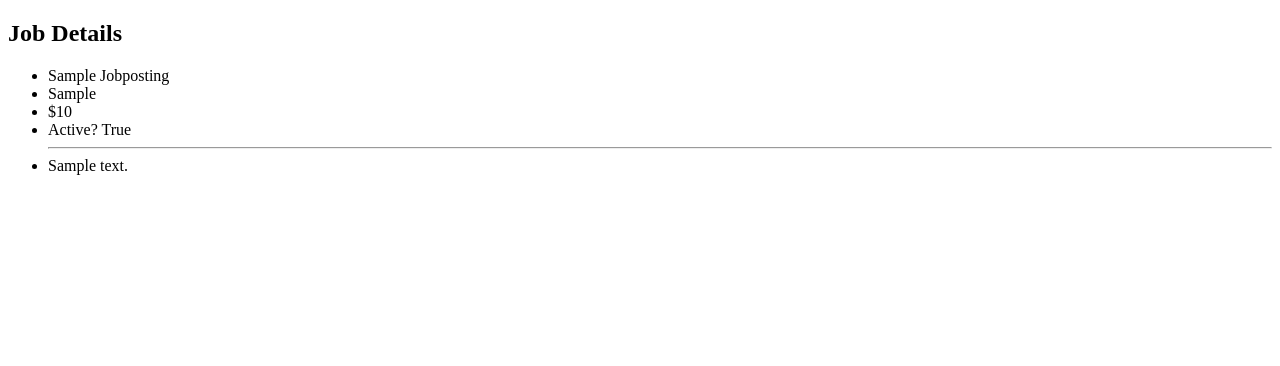
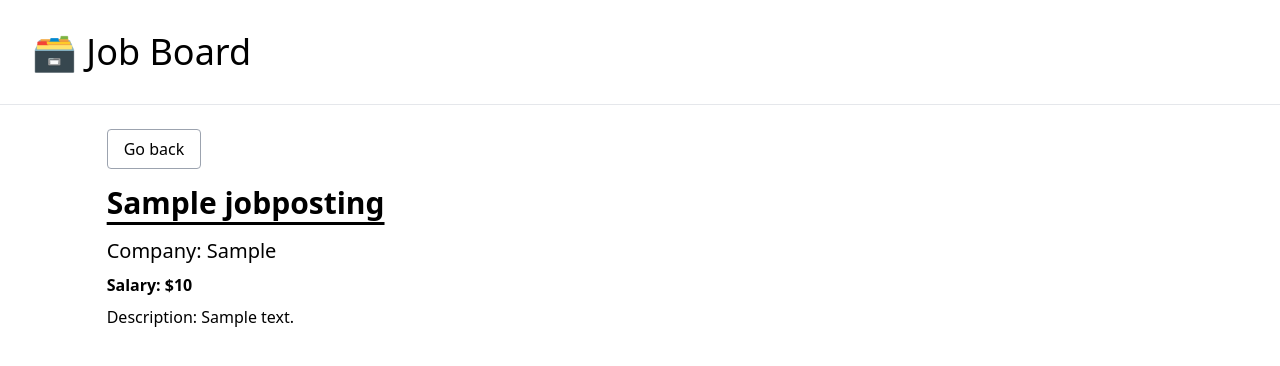
Before and after one commit to jackOfAllNames/job-posting-app, a Django app: page /job/1/ in a window 1280 px wide. Shown: the top 366 px of the page. Run offline with Django 5.2, Linux system fonts and the light colour scheme; tables that the repository leaves empty hold one stand-in row (values such as "Sample post"); some libraries are stand-ins or nearby versions.

Commit message:
profile style and use the base file duly

```diff
--- /dev/null
+++ b/job_board/templates/job_board/_base.html
@@ -0,0 +1,21 @@
+<!DOCTYPE html>
+<html lang="en">
+  <head>
+    <meta charset="UTF-8" />
+    <meta http-equiv="X-UA-Compatible" content="IE=edge" />
+    <meta name="viewport" content="width=device-width, initial-scale=1.0" />
+    <title>Job Board</title>
+    <script src="https://cdn.tailwindcss.com"></script>
+  </head>
+  <body>
+    <div class="mb-8">
+      <h1 class="text-4xl py-8 pl-8">
+        <a href="{% url 'home' %}"> 🗃️ Job Board </a>
+      </h1>
+      <hr />
+    </div>
+    <div class="container mx-auto mb-8">
+      {% block content%} {% endblock content %}
+    </div>
+  </body>
+</html>
--- a/job_board/templates/job_board/detail.html
+++ b/job_board/templates/job_board/detail.html
@@ -1,22 +1,17 @@
-{% load humanize %}
-
-<!DOCTYPE html>
-<html lang="en">
-<head>
-    <meta charset="UTF-8">
-    <meta name="viewport" content="width=device-width, initial-scale=1.0">
-    <title>Job Details Page</title>
-</head>
-<body>
-    <h2>Job Details</h2>
-    <ul>
-        <li>{{ job_posting.title | title }}</li>
-        <li>{{ job_posting.company | title }}</li>
-        <li>${{ job_posting.salary | intcomma }}</li>
-        <li>Active? {{ job_posting.is_active }}</li>
-        <hr/>
-        <li>{{ job_posting.description }}</li>
-    </ul>
-
-</body>
-</html>
+{% extends 'job_board/_base.html' %} {% load humanize %} {% block content %}
+<div class="w-10/12 mx-auto">
+  <p class="pb-6">
+    <a
+      href="{% url 'home' %}"
+      class="border border-gray-400 rounded px-4 py-2 hover:bg-gray-200"
+      >Go back</a
+    >
+  </p>
+  <h1 class="text-3xl font-semibold pb-4 underline underline-offset-8">
+    {{posting.title}}
+  </h1>
+  <p class="pb-2 text-xl">Company: {{posting.company}}</p>
+  <p class="pb-2 font-semibold">Salary: ${{posting.salary|intcomma}}</p>
+  <p>Description: {{posting.description}}</p>
+</div>
+{% endblock content %}
--- a/job_board/urls.py
+++ b/job_board/urls.py
@@ -2,6 +2,6 @@ from django.urls import path
 from .views import index, job_details
 
 urlpatterns = [
-    path('', index),
-    path('job/<int:pk>/', job_details, name='job-details')
+    path('', index, name='home'),
+    path('job/<int:pk>/', job_details, name='job-detail')
 ]
--- a/job_board/views.py
+++ b/job_board/views.py
@@ -13,6 +13,6 @@ def job_details(request, pk):
     # job_posting = JobPosting.objects.get(pk=pk)
     job_posting = get_object_or_404(JobPosting, pk=pk, is_active=True)
     context = {
-        "job_posting": job_posting
+        "posting": job_posting
     }
     return render(request, "job_board/detail.html", context)
```
Also changed, not shown: job_board/templates/job_board/index.html (+19 -19 lines).
